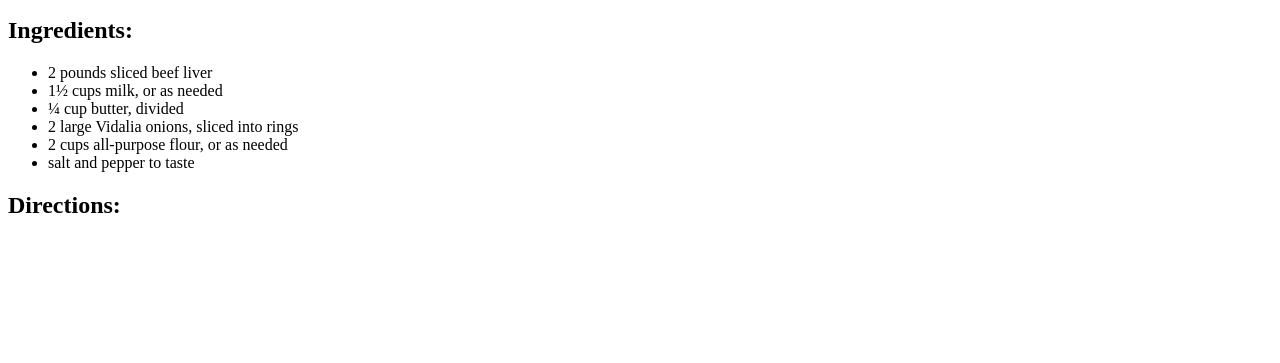
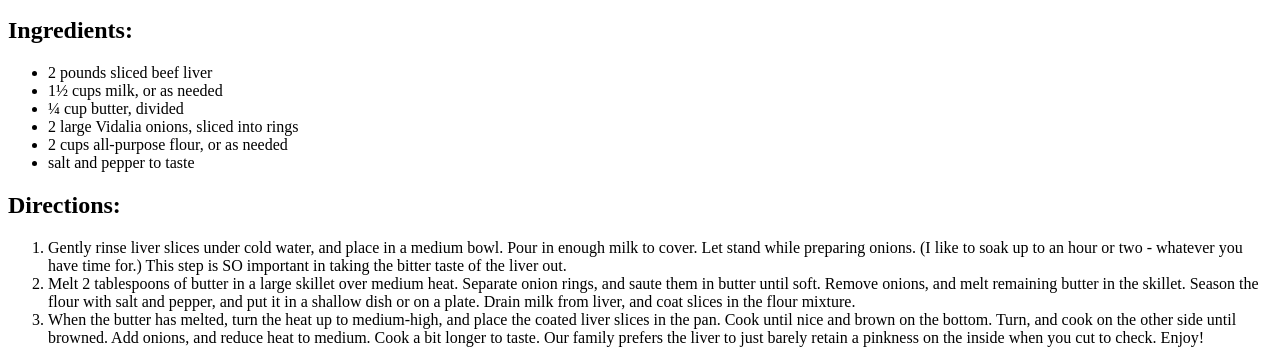
Before and after one commit to dz-85/odin-recipes, a plain HTML site: page recipes/livon.html in a window 1280 px wide. Shown: the part 571-934 px from the top of the page. Before the commit the page ends 810 px from the top, so only its background shows below. Drawn offline with Linux system fonts and the light colour scheme.

Commit message:
livon directions added

```diff
--- a/recipes/livon.html
+++ b/recipes/livon.html
@@ -23,7 +23,9 @@
 
     <h2>Directions:</h2>
     <ol>
-
+        <li>Gently rinse liver slices under cold water, and place in a medium bowl. Pour in enough milk to cover. Let stand while preparing onions. (I like to soak up to an hour or two - whatever you have time for.) This step is SO important in taking the bitter taste of the liver out.</li>
+        <li>Melt 2 tablespoons of butter in a large skillet over medium heat. Separate onion rings, and saute them in butter until soft. Remove onions, and melt remaining butter in the skillet. Season the flour with salt and pepper, and put it in a shallow dish or on a plate. Drain milk from liver, and coat slices in the flour mixture.</li>
+        <li>When the butter has melted, turn the heat up to medium-high, and place the coated liver slices in the pan. Cook until nice and brown on the bottom. Turn, and cook on the other side until browned. Add onions, and reduce heat to medium. Cook a bit longer to taste. Our family prefers the liver to just barely retain a pinkness on the inside when you cut to check. Enjoy!</li>
     </ol>
 </body>
 </html>
```
